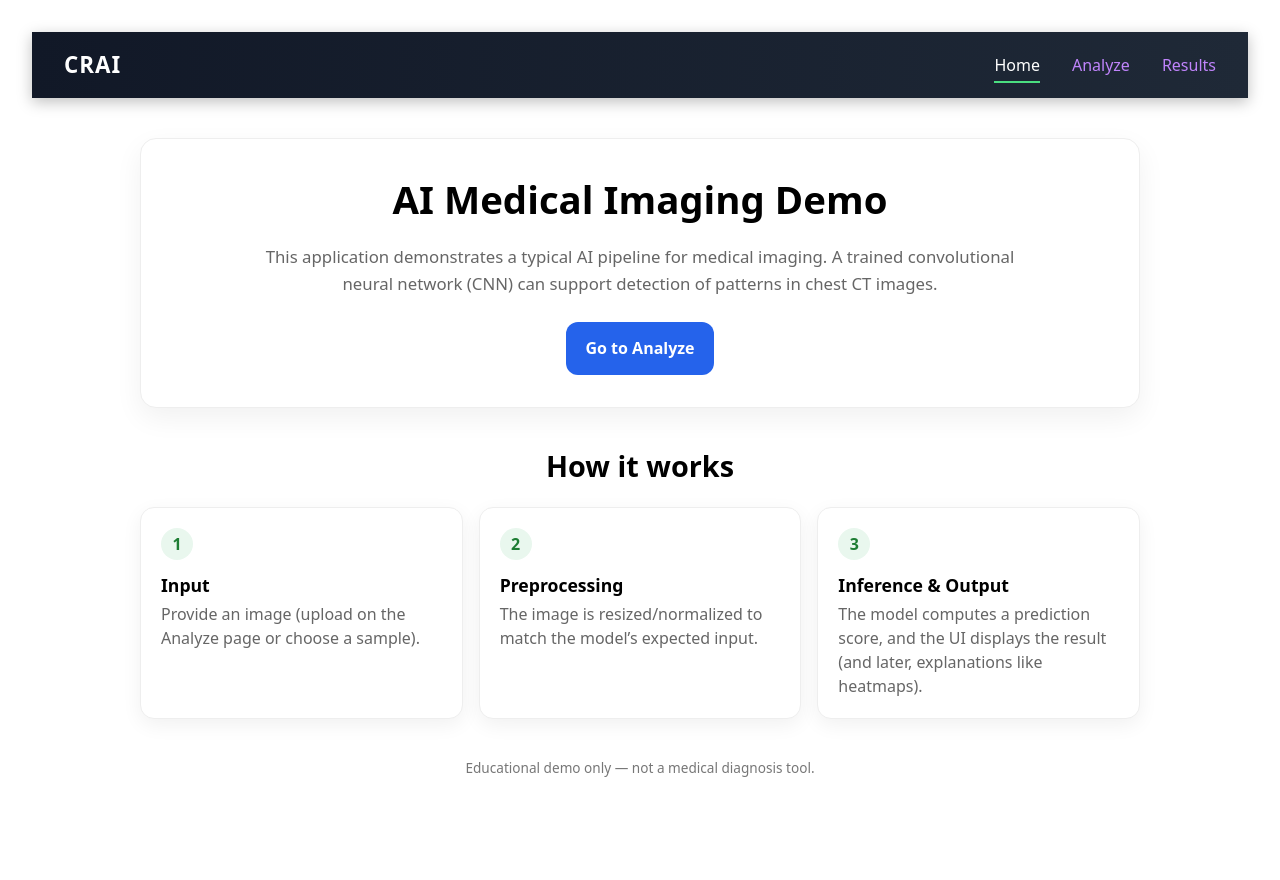
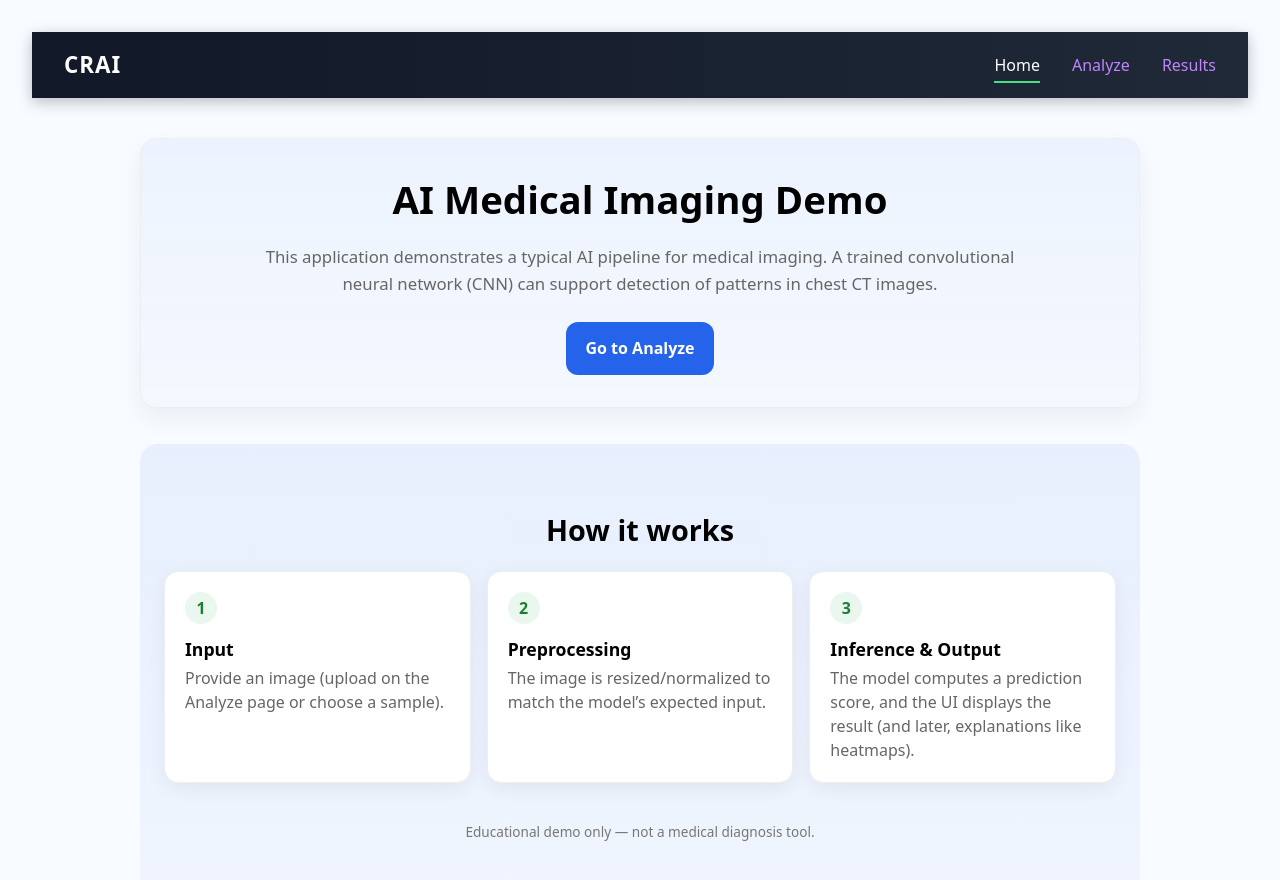
Before and after one commit to Filimon-Coding/DeepLung, a React (Vite) app in the folder frontend/: page / in a window 1280 px wide. Shown: the top 880 px of the page. Built offline with nearby package versions, Linux system fonts and the light colour scheme.

Commit message:
style: refine Home page color scheme and section styling

```diff
--- a/frontend/src/index.css
+++ b/frontend/src/index.css
@@ -11,6 +11,7 @@
 
 body {
   margin: 0;
+  background: #f8fbff;
   min-width: 320px;
   min-height: 100vh;
 }
--- a/frontend/src/pages/HomePage.css
+++ b/frontend/src/pages/HomePage.css
@@ -10,7 +10,13 @@
   padding: 2rem 1.25rem;
   border: 1px solid #eee;
   border-radius: 16px;
-  background: #fff;
+
+  background: linear-gradient(
+    180deg,
+    rgba(37, 99, 235, 0.05),
+    rgba(37, 99, 235, 0.02)
+  );
+
   box-shadow: 0 10px 28px rgba(0, 0, 0, 0.06);
 }
 
@@ -45,6 +51,15 @@
 /* Section */
 .section {
   margin-top: 2.25rem;
+  padding: 2.5rem 1.5rem;
+
+  background: linear-gradient(
+    180deg,
+    rgba(37, 99, 235, 0.08),
+    rgba(37, 99, 235, 0.04)
+  );
+
+  border-radius: 18px;
 }
 
 .section-title {
```
